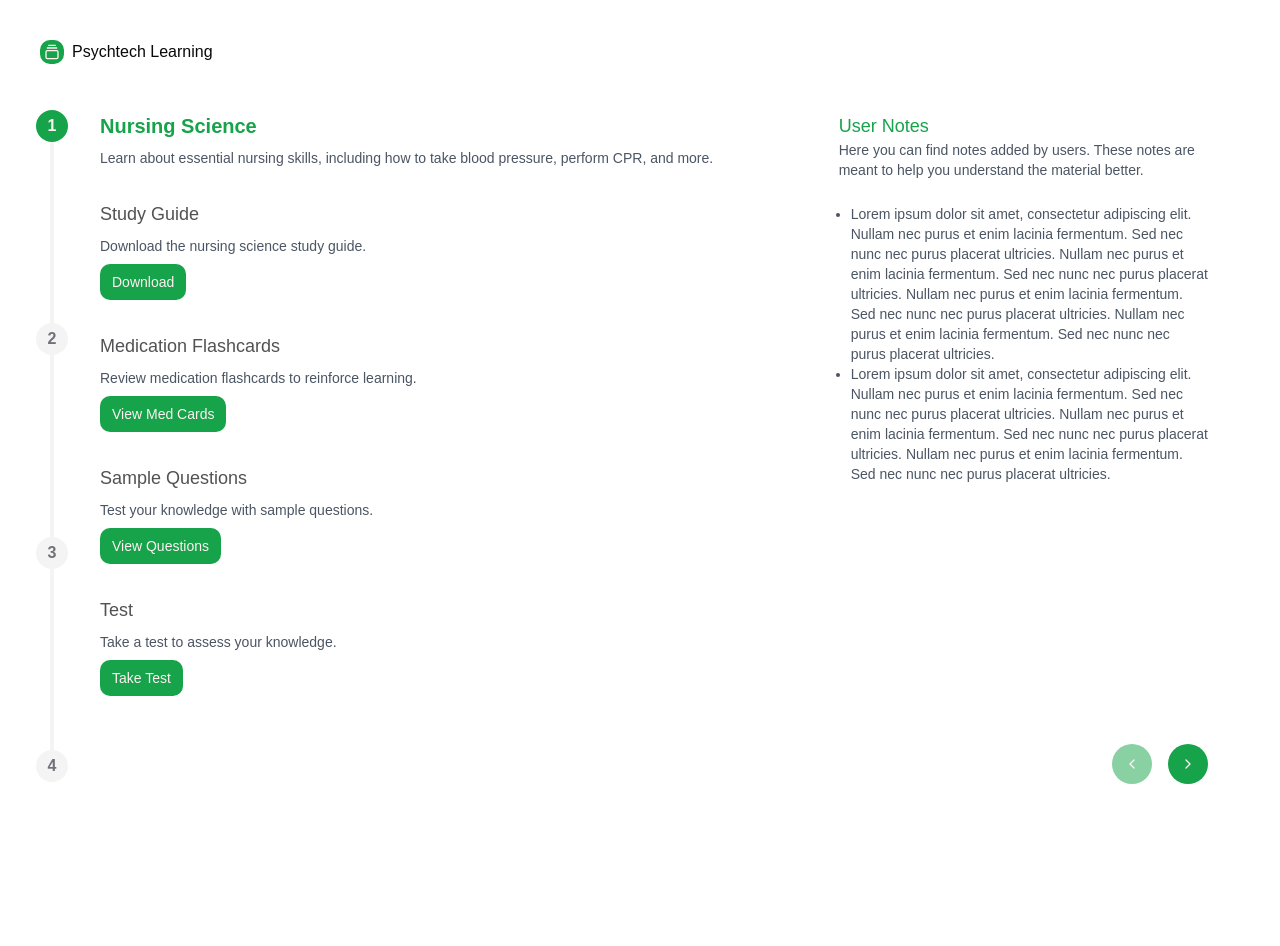
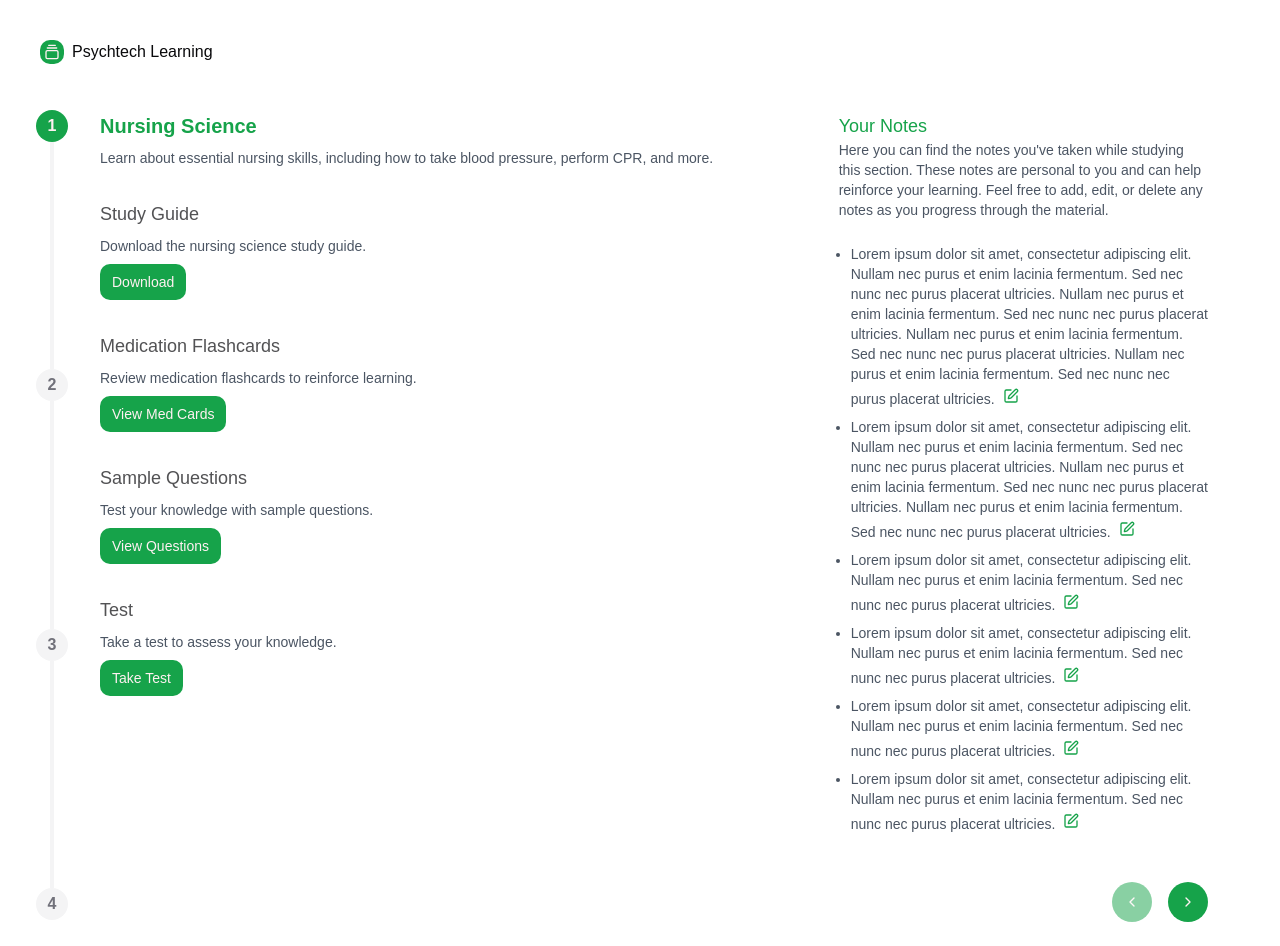
Before and after one commit to shayanameend/psychtechlearning, a Next.js app: page /dashboard in a window 1280 px wide. Before the commit the page ends 808 px from the top, so only its background shows below. Built offline with nearby package versions, Linux system fonts and the light colour scheme.

Commit message:
feat: add user notes editing functionality to dashboard; enhance input styles

```diff
--- a/package.json
+++ b/package.json
@@ -15,6 +15,7 @@
     "@hookform/resolvers": "^4.0.0",
     "@radix-ui/react-dialog": "^1.1.6",
     "@radix-ui/react-label": "^2.1.2",
+    "@radix-ui/react-scroll-area": "^1.2.3",
     "@radix-ui/react-separator": "^1.1.2",
     "@radix-ui/react-slot": "^1.1.2",
     "@radix-ui/react-toast": "^1.2.6",
--- a/src/app/dashboard/page.tsx
+++ b/src/app/dashboard/page.tsx
@@ -1,15 +1,23 @@
 "use client";
 
-import { ChevronLeftIcon, ChevronRightIcon } from "lucide-react";
+import {
+  ChevronLeftIcon,
+  ChevronRightIcon,
+  EditIcon,
+  XIcon,
+} from "lucide-react";
 import { useState } from "react";
 
 import { Button } from "~/components/ui/button";
+import { Input } from "~/components/ui/input";
 import { Steps } from "~/components/ui/steps";
+import { Textarea } from "~/components/ui/textarea";
 import { cn } from "~/lib/utils";
 
 export default function DashboardPage() {
   const [currentStep, setCurrentStep] = useState(1);
   const [showNotes, setShowNotes] = useState(false);
+  const [isEditing, setIsEditing] = useState(-1);
 
   const steps = [1, 2, 3, 4];
 
@@ -56,6 +64,26 @@ export default function DashboardPage() {
           id: "2",
           content:
             "Lorem ipsum dolor sit amet, consectetur adipiscing elit. Nullam nec purus et enim lacinia fermentum. Sed nec nunc nec purus placerat ultricies. Nullam nec purus et enim lacinia fermentum. Sed nec nunc nec purus placerat ultricies. Nullam nec purus et enim lacinia fermentum. Sed nec nunc nec purus placerat ultricies.",
+        },
+        {
+          id: "3",
+          content:
+            "Lorem ipsum dolor sit amet, consectetur adipiscing elit. Nullam nec purus et enim lacinia fermentum. Sed nec nunc nec purus placerat ultricies.",
+        },
+        {
+          id: "4",
+          content:
+            "Lorem ipsum dolor sit amet, consectetur adipiscing elit. Nullam nec purus et enim lacinia fermentum. Sed nec nunc nec purus placerat ultricies.",
+        },
+        {
+          id: "5",
+          content:
+            "Lorem ipsum dolor sit amet, consectetur adipiscing elit. Nullam nec purus et enim lacinia fermentum. Sed nec nunc nec purus placerat ultricies.",
+        },
+        {
+          id: "6",
+          content:
+            "Lorem ipsum dolor sit amet, consectetur adipiscing elit. Nullam nec purus et enim lacinia fermentum. Sed nec nunc nec purus placerat ultricies.",
         },
       ],
     },
@@ -169,8 +197,8 @@ export default function DashboardPage() {
                   {data[currentStep - 1]?.sectionGuidePdf?.label}
                 </p>
                 <Button
+                  onClick={data[currentStep - 1]?.sectionGuidePdf?.action}
                   size="sm"
-                  onClick={data[currentStep - 1]?.sectionGuidePdf?.action}
                 >
                   Download
                 </Button>
@@ -183,8 +211,8 @@ export default function DashboardPage() {
                   {data[currentStep - 1]?.sectionMedCards?.label}
                 </p>
                 <Button
+                  onClick={data[currentStep - 1]?.sectionMedCards?.action}
                   size="sm"
-                  onClick={data[currentStep - 1]?.sectionMedCards?.action}
                 >
                   View Med Cards
                 </Button>
@@ -197,10 +225,10 @@ export default function DashboardPage() {
                   {data[currentStep - 1]?.sectionSampleQuestions?.label}
                 </p>
                 <Button
-                  size="sm"
                   onClick={
                     data[currentStep - 1]?.sectionSampleQuestions?.action
                   }
+                  size="sm"
                 >
                   View Questions
                 </Button>
@@ -213,14 +241,13 @@ export default function DashboardPage() {
                   {data[currentStep - 1]?.sectionTest?.label}
                 </p>
                 <Button
+                  onClick={data[currentStep - 1]?.sectionTest?.action}
                   size="sm"
-                  onClick={data[currentStep - 1]?.sectionTest?.action}
                 >
                   Take Test
                 </Button>
               </article>
             </div>
-
             <div
               className={cn(
                 "space-y-3 lg:space-y-6",
@@ -229,11 +256,13 @@ export default function DashboardPage() {
             >
               <article>
                 <h3 className={cn("text-primary text-lg font-medium")}>
-                  User Notes
+                  Your Notes
                 </h3>
                 <p className={cn("text-gray-600 text-sm")}>
-                  Here you can find notes added by users. These notes are meant
-                  to help you understand the material better.
+                  Here you can find the notes you've taken while studying this
+                  section. These notes are personal to you and can help
+                  reinforce your learning. Feel free to add, edit, or delete any
+                  notes as you progress through the material.
                 </p>
               </article>
               <article>
@@ -242,13 +271,42 @@ export default function DashboardPage() {
                     No notes added by users.
                   </p>
                 ) : (
-                  data[currentStep - 1]?.sectionUserNotes?.map((note) => (
-                    <ul key={note.id} className={cn("space-y-2 pl-3")}>
-                      <li className={cn("text-gray-600 text-sm list-disc")}>
-                        {note.content}
-                      </li>
-                    </ul>
-                  ))
+                  <ul className={cn("space-y-2 pl-3")}>
+                    {data[currentStep - 1]?.sectionUserNotes?.map(
+                      (note, index) => (
+                        <li
+                          key={note.id}
+                          className={cn("text-gray-600 text-sm list-disc")}
+                        >
+                          {isEditing === index ? (
+                            <Textarea
+                              defaultValue={note.content}
+                              className={cn("resize-none")}
+                              onKeyDown={(event) => {
+                                if (event.key === "Enter") {
+                                  setIsEditing(-1);
+                                }
+                              }}
+                            />
+                          ) : (
+                            <>
+                              <span>{note.content}</span>
+                              <Button
+                                onClick={() => {
+                                  setIsEditing(index);
+                                }}
+                                variant="link"
+                                size="icon"
+                                className={cn("ml-1 size-6")}
+                              >
+                                <EditIcon />
+                              </Button>
+                            </>
+                          )}
+                        </li>
+                      ),
+                    )}
+                  </ul>
                 )}
               </article>
             </div>
@@ -259,10 +317,11 @@ export default function DashboardPage() {
                 onClick={() => {
                   setShowNotes(!showNotes);
                 }}
+                size={showNotes ? "icon" : "default"}
                 variant="outline"
-                className={cn("lg:hidden")}
+                className={cn("lg:hidden", showNotes && "rounded-full")}
               >
-                Open Notes
+                {!showNotes ? "Show Notes" : <XIcon />}
               </Button>
             </div>
             <div className={cn("flex gap-4")}>
--- a/src/components/ui/input.tsx
+++ b/src/components/ui/input.tsx
@@ -8,7 +8,7 @@ const Input = React.forwardRef<HTMLInputElement, React.ComponentProps<"input">>(
       <input
         type={type}
         className={cn(
-          "flex h-10 w-full rounded-md border border-input bg-background px-3 py-2 text-base ring-offset-background file:border-0 file:bg-transparent file:text-sm file:font-medium file:text-foreground placeholder:text-muted-foreground focus-visible:outline-none focus-visible:ring-2 focus-visible:ring-ring focus-visible:ring-offset-2 disabled:cursor-not-allowed disabled:opacity-50 md:text-sm",
+          "flex h-10 w-full rounded-md border border-input bg-background px-3 py-2 text-base ring-offset-background file:border-0 file:bg-transparent file:text-sm file:font-medium file:text-foreground placeholder:text-muted-foreground focus-visible:outline-none focus-visible:ring-2 focus-visible:ring-ring focus-visible:ring-offset-1 disabled:cursor-not-allowed disabled:opacity-50 md:text-sm",
           className,
         )}
         ref={ref}
--- a/src/components/ui/textarea.tsx
+++ b/src/components/ui/textarea.tsx
@@ -9,7 +9,7 @@ const Textarea = React.forwardRef<
   return (
     <textarea
       className={cn(
-        "flex min-h-[80px] w-full rounded-md border border-input bg-background px-3 py-2 text-base ring-offset-background placeholder:text-muted-foreground focus-visible:outline-none focus-visible:ring-2 focus-visible:ring-ring focus-visible:ring-offset-2 disabled:cursor-not-allowed disabled:opacity-50 md:text-sm",
+        "flex min-h-[80px] w-full rounded-md border border-input bg-background px-3 py-2 text-base ring-offset-background placeholder:text-muted-foreground focus-visible:outline-none focus-visible:ring-2 focus-visible:ring-ring focus-visible:ring-offset-1 disabled:cursor-not-allowed disabled:opacity-50 md:text-sm",
         className,
       )}
       ref={ref}
```
Also changed, not shown: src/components/ui/scroll-area.tsx (added, +48 -0 lines), 1 other file (tests, documents, lock files or other folders).
